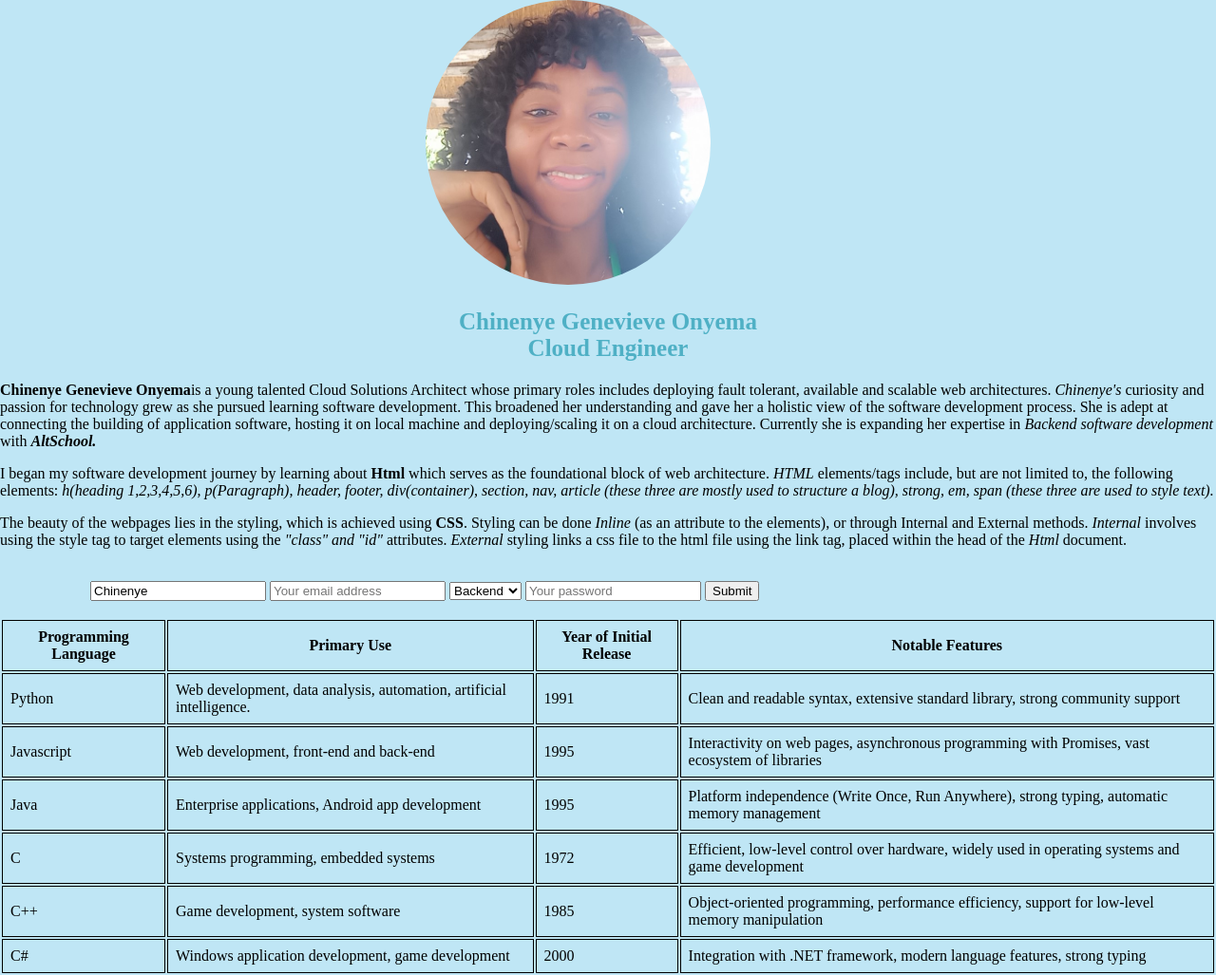
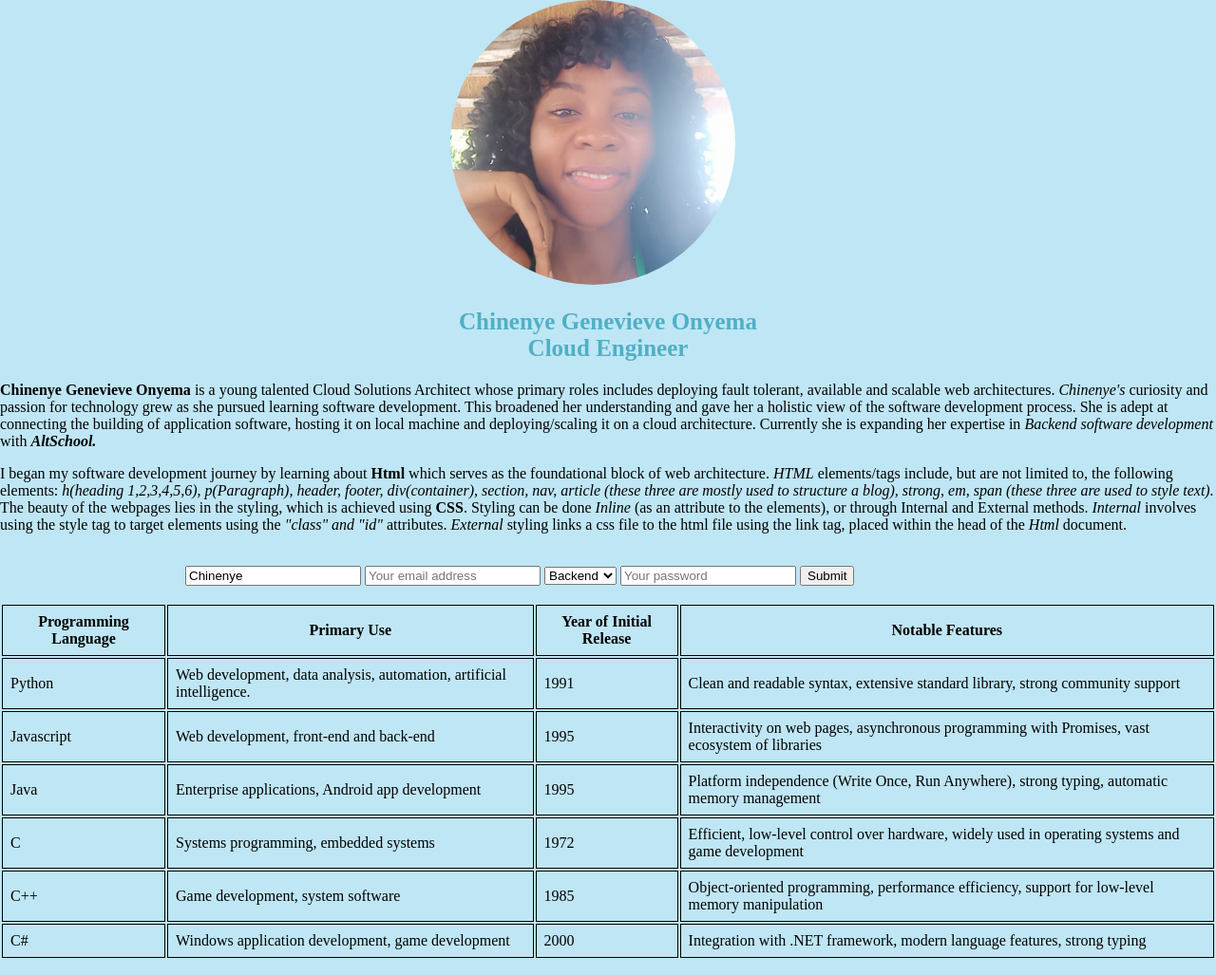
Before and after one commit to nenyeonyema/altschooltask, a plain HTML site: page index.html in a window 1280 px wide. Shown: the whole page at 95% size. Drawn offline with Linux system fonts and the light colour scheme.

Commit message:
modified

```diff
--- a/index.html
+++ b/index.html
@@ -10,23 +10,24 @@
     <img src="profile_pics.jpg" alt="profilepics" class="img">
     <section>
     <h2 class="headone">Chinenye Genevieve Onyema<br><span>Cloud Engineer</span></h2>
-    <article>
-    <p><strong>Chinenye Genevieve Onyema</strong>is a young talented Cloud Solutions Architect whose primary roles includes
+    <article class="animate">
+    <p class="para">
+    <strong>Chinenye Genevieve Onyema</strong> is a young talented Cloud Solutions Architect whose primary roles includes
     deploying fault tolerant, available and scalable web architectures. <em>Chinenye's</em> curiosity and passion for
     technology grew as she pursued learning software development. This broadened her understanding and gave her a holistic
     view of the software development process. She is adept at connecting the building of application software, hosting
     it on local machine and deploying/scaling it on a cloud architecture. Currently she is expanding her expertise in
     <em>Backend software development</em> with <em><strong>AltSchool.</strong></em>
     </p>
-    <p>
+    <p class="para">
         I began my software development journey by learning about <strong>Html</strong> which serves as the foundational
         block of web architecture. <em>HTML</em> elements/tags include, but are not limited to, the following elements:
         <em>h(heading 1,2,3,4,5,6), p(Paragraph), header, footer, div(container), section, nav, article
         (these three are mostly used to structure a blog), strong, em, span <span>(these three are used to style text).</span></em>
-        <p>The beauty of the webpages lies in the styling, which is achieved using <strong>CSS</strong>. Styling can be
+        The beauty of the webpages lies in the styling, which is achieved using <strong>CSS</strong>. Styling can be
         done <em>Inline</em> (as an attribute to the elements), or through Internal and External methods. <em>Internal</em>
         involves using the style tag to target elements using the <em>"class" and "id"</em> attributes. <em>External</em>
-        styling links a css file to the html file using the link tag, placed within the head of the <em>Html</em> document.</p>
+        styling links a css file to the html file using the link tag, placed within the head of the <em>Html</em> document.
     </p>
     </article>
     </section>
--- a/styles/index.css
+++ b/styles/index.css
@@ -3,12 +3,13 @@ body {
     background-color: rgb(191, 230, 245);
     margin: auto;
 }
+
 .img {
     height: 300px;
     width: 300px;
     height: 300px;
     object-fit: cover;
-    margin: 0 35%;
+    margin: 0 37%;
     object-position: top;
     border-radius: 50%;
 }
@@ -30,12 +31,14 @@ body {
         width: 100%;
     }
 }
+
 p:hover {
     text-decoration: underline;
+    color: rgb(36, 90, 97);
 }
 .form {
     justify-content: center;
-    margin-left: 50px;
+    margin: 0 150px;
     padding: 0px 45px;
 }
 .hidden {
@@ -60,3 +63,22 @@ tr {
 .note:hover {
     background-color: rgb(145, 202, 155);
 }
+
+/* @media (max-width: 768px) {
+    .img {
+        flex-direction: column;
+    }
+    p {
+        flex-direction: column;
+    }
+    .headone {
+        flex-direction: column;
+    }
+    .form {
+        flex-direction: column;
+    }
+    table {
+        flex-direction: column;
+    }
+
+} */
```
